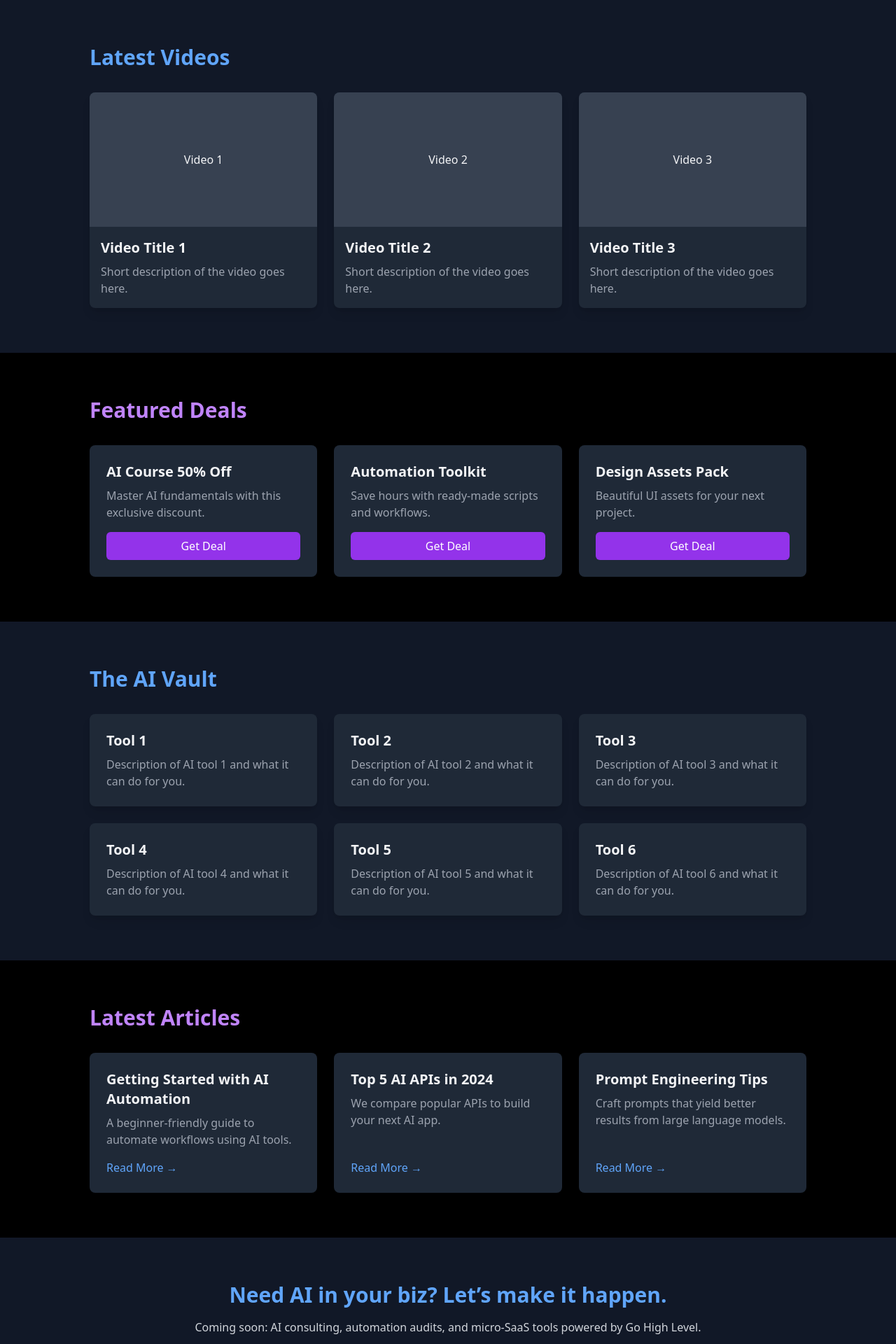
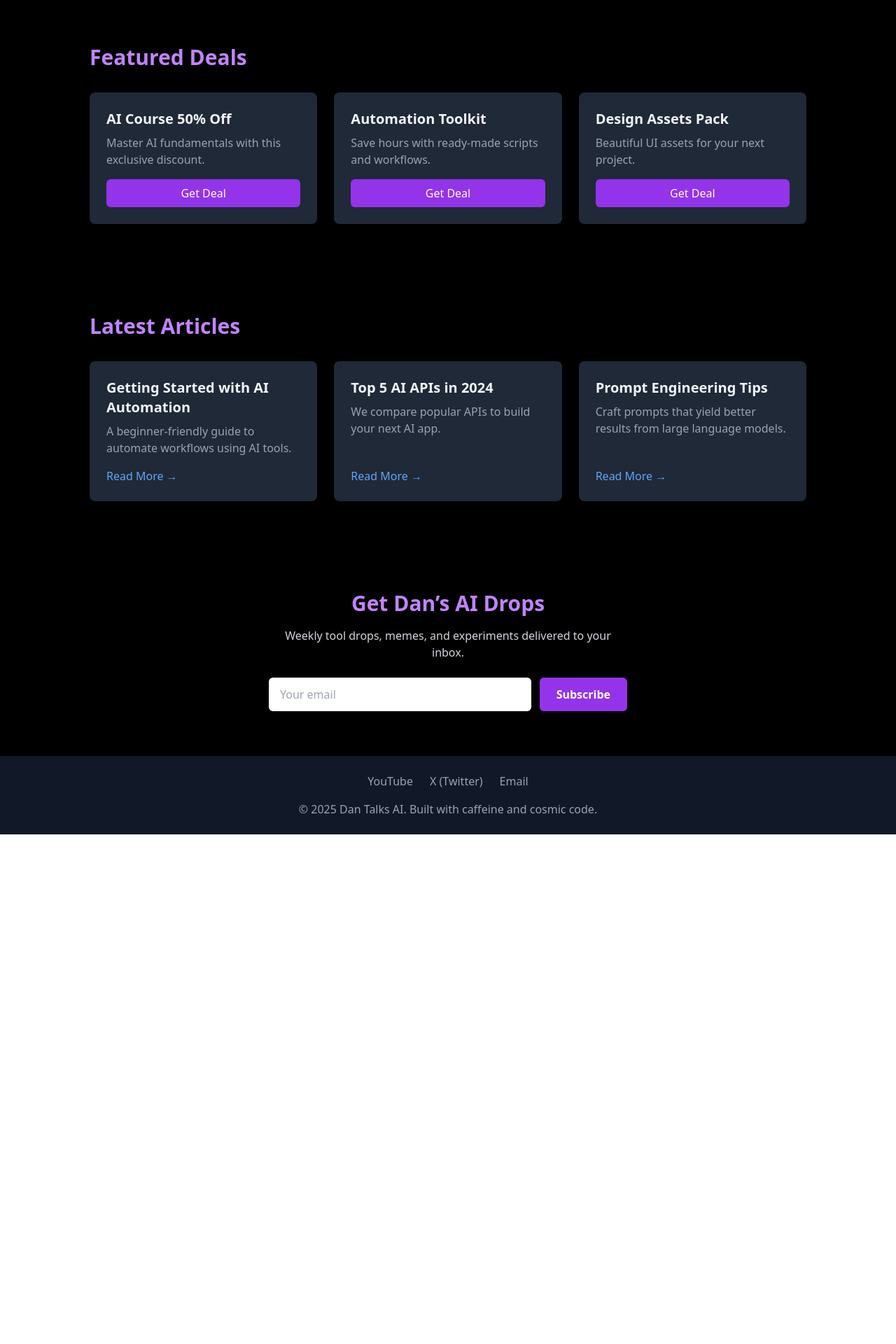
Before and after one commit to asddataking/dantalksai, a Next.js app: page / in a window 1280 px wide. Shown: the part 820-2740 px from the top of the page at 70% size. After the commit the page ends 2012 px from the top, so only its background shows below. Built offline with nearby package versions, Linux system fonts and the light colour scheme.

Commit message:
feat: streamline landing sections

```diff
--- a/pages/index.js
+++ b/pages/index.js
@@ -1,4 +1,34 @@
 import Head from 'next/head'
+
+const deals = [
+  {
+    title: 'AI Course 50% Off',
+    description: 'Master AI fundamentals with this exclusive discount.',
+  },
+  {
+    title: 'Automation Toolkit',
+    description: 'Save hours with ready-made scripts and workflows.',
+  },
+  {
+    title: 'Design Assets Pack',
+    description: 'Beautiful UI assets for your next project.',
+  },
+]
+
+const posts = [
+  {
+    title: 'Getting Started with AI Automation',
+    excerpt: 'A beginner-friendly guide to automate workflows using AI tools.',
+  },
+  {
+    title: 'Top 5 AI APIs in 2024',
+    excerpt: 'We compare popular APIs to build your next AI app.',
+  },
+  {
+    title: 'Prompt Engineering Tips',
+    excerpt: 'Craft prompts that yield better results from large language models.',
+  },
+]
 
 export default function Home() {
   const year = new Date().getFullYear()
@@ -47,43 +77,12 @@ export default function Home() {
           </div>
         </section>
 
-        {/* Latest Videos Section */}
-        <section className="py-16 px-4 bg-gray-900">
-          <div className="max-w-5xl mx-auto">
-            <h2 className="text-3xl font-bold mb-8 text-blue-400">Latest Videos</h2>
-            <div className="grid grid-cols-1 md:grid-cols-2 lg:grid-cols-3 gap-6">
-              {['1', '2', '3'].map((i) => (
-                <div key={i} className="bg-gray-800 rounded-lg overflow-hidden shadow-lg">
-                  <div className="h-48 bg-gray-700 flex items-center justify-center">Video {i}</div>
-                  <div className="p-4">
-                    <h3 className="text-xl font-semibold mb-2">Video Title {i}</h3>
-                    <p className="text-gray-400">Short description of the video goes here.</p>
-                  </div>
-                </div>
-              ))}
-            </div>
-          </div>
-        </section>
-
         {/* Affiliate Deals Section */}
         <section id="deals" className="py-16 px-4">
           <div className="max-w-5xl mx-auto">
             <h2 className="text-3xl font-bold mb-8 text-purple-400">Featured Deals</h2>
             <div className="grid grid-cols-1 sm:grid-cols-2 lg:grid-cols-3 gap-6">
-              {[
-                {
-                  title: 'AI Course 50% Off',
-                  description: 'Master AI fundamentals with this exclusive discount.',
-                },
-                {
-                  title: 'Automation Toolkit',
-                  description: 'Save hours with ready-made scripts and workflows.',
-                },
-                {
-                  title: 'Design Assets Pack',
-                  description: 'Beautiful UI assets for your next project.',
-                },
-              ].map((deal, i) => (
+              {deals.map((deal, i) => (
                 <div key={i} className="bg-gray-800 rounded-lg p-6 shadow-lg flex flex-col">
                   <h3 className="text-xl font-semibold mb-2">{deal.title}</h3>
                   <p className="text-gray-400 flex-grow">{deal.description}</p>
@@ -99,40 +98,12 @@ export default function Home() {
           </div>
         </section>
 
-        {/* AI Vault Section */}
-        <section className="py-16 px-4 bg-gray-900">
-          <div className="max-w-5xl mx-auto">
-            <h2 className="text-3xl font-bold mb-8 text-blue-400">The AI Vault</h2>
-            <div className="grid grid-cols-1 sm:grid-cols-2 lg:grid-cols-3 gap-6">
-              {Array.from({ length: 6 }).map((_, i) => (
-                <div key={i} className="bg-gray-800 rounded-lg p-6 shadow-lg">
-                  <h3 className="text-xl font-semibold mb-2">Tool {i + 1}</h3>
-                  <p className="text-gray-400">Description of AI tool {i + 1} and what it can do for you.</p>
-                </div>
-              ))}
-            </div>
-          </div>
-        </section>
-
         {/* Blog Articles Section */}
         <section id="blog" className="py-16 px-4">
           <div className="max-w-5xl mx-auto">
             <h2 className="text-3xl font-bold mb-8 text-purple-400">Latest Articles</h2>
             <div className="grid grid-cols-1 md:grid-cols-2 lg:grid-cols-3 gap-6">
-              {[
-                {
-                  title: 'Getting Started with AI Automation',
-                  excerpt: 'A beginner-friendly guide to automate workflows using AI tools.',
-                },
-                {
-                  title: 'Top 5 AI APIs in 2024',
-                  excerpt: 'We compare popular APIs to build your next AI app.',
-                },
-                {
-                  title: 'Prompt Engineering Tips',
-                  excerpt: 'Craft prompts that yield better results from large language models.',
-                },
-              ].map((post, i) => (
+              {posts.map((post, i) => (
                 <div key={i} className="bg-gray-800 rounded-lg p-6 shadow-lg flex flex-col">
                   <h3 className="text-xl font-semibold mb-2">{post.title}</h3>
                   <p className="text-gray-400 flex-grow">{post.excerpt}</p>
@@ -142,18 +113,6 @@ export default function Home() {
                 </div>
               ))}
             </div>
-          </div>
-        </section>
-
-        {/* Services Section */}
-        <section className="py-16 px-4 bg-gray-900">
-          <div className="max-w-4xl mx-auto text-center">
-            <h2 className="text-3xl font-bold mb-4 text-blue-400">
-              Need AI in your biz? Let’s make it happen.
-            </h2>
-            <p className="text-gray-300 mb-6">
-              Coming soon: AI consulting, automation audits, and micro‑SaaS tools powered by Go High Level.
-            </p>
           </div>
         </section>
 
```
Also changed, not shown: 1 other file (tests, documents, lock files or other folders).
